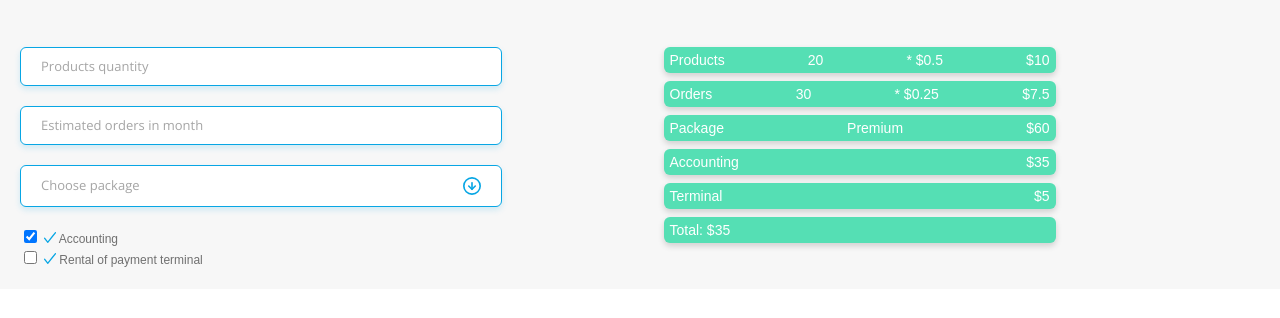
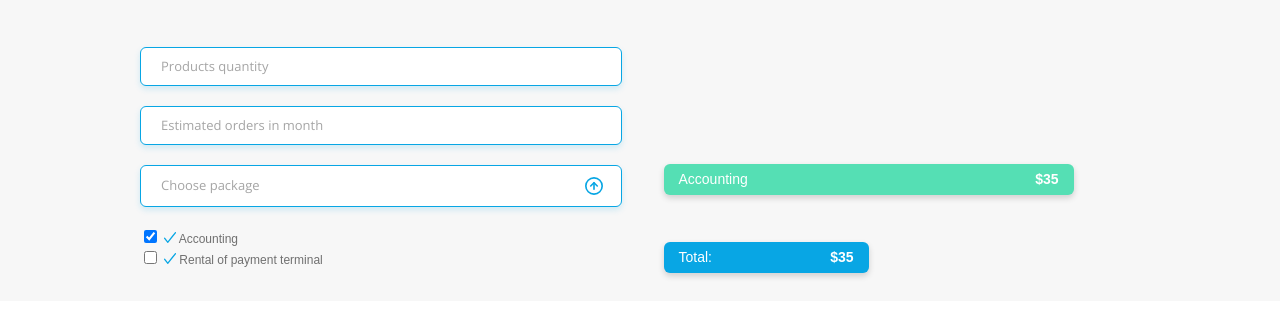
Before and after one commit to karolina-rachuta/bestshop_calc, a website: page index.html in a window 1280 px wide. Both pictures are taken after a click on the checkbox "Accounting". Shown: the part 128-446 px from the top of the page. Drawn offline with nearby package versions, Linux system fonts and the light colour scheme.

Commit message:
working on styles and arrow

```diff
--- a/index.html
+++ b/index.html
@@ -22,7 +22,6 @@
                 <h2 class="calculator_hdl">Calculate how much you'll pay</h2>
                 <div class="calculator_columns">
                     <div class="calculator_column">
-                        <form>
                         <div class="calculator_inputbox">
                             <input class="input_products" type="number" placeholder="Products quantity">
                         </div>
@@ -30,8 +29,7 @@
                             <input class="input_orders" type="number" placeholder="Estimated orders in month">
                         </div>
                         <div class="calculator_select">
-                                <div class="input_package left-colmun">Choose package <img
-                                        src="./src/assets/Arrow Down.svg" alt="Arrow"></div>
+                            <div class="input_package left-colmun">Choose package</div>
                             <ul class="select_options">
                                 <li class="select_option-basic left-colmun">Basic</li>
                                 <li class="select_option-professional left-colmun">Professional</li>
@@ -40,46 +38,47 @@
                         </div>
                         <div class="checkbox_box left-colmun">
                             <input class="checkbox" type="checkbox" id="accounting">
-                                <label for="accounting"><img src="./src/assets/Checkmark.svg" alt="Checkmark"> Accounting</label>
+                            <label for="accounting"><img src="./src/assets/Checkmark.svg" alt="Checkmark">
+                                Accounting</label>
                         </div>
                         <div class="checkbox_box left-colmun">
                             <input class="checkbox" type="checkbox" id="terminal">
-                                <label for="terminal"> <img src="./src/assets/Checkmark.svg" alt="Checkmark"> Rental of payment terminal</label>
+                            <label for="terminal"> <img src="./src/assets/Checkmark.svg" alt="Checkmark"> Rental of
+                                payment terminal</label>
                         </div>
-                        </form>
                     </div>
                     <div class="calculator_column">
-                        <div class="calculator_products-line right-column">
+                        <div class="calculator_products-line calculator-line right-column">
                             <span>Products</span>
-                            <span class="product-line_number">20</span>
-                            <span>* $0.5</span>
+                            <span class="product-line_number">20 * $0.5</span>
                             <span class="product-line_result">$10</span>
                         </div>
 
-                        <div class="calculator_orders-line right-column">
+                        <div class="calculator_orders-line calculator-line right-column">
                             <span>Orders</span>
-                            <span class="order-line_number">30 </span><span>* $0.25</span>
+                            <span class="order-line_number">30 * $0.25</span>
                             <span class="order-line_result">$7.5</span>
                         </div>
 
-                        <div class="calculator_package-line right-column">
+                        <div class="calculator_package-line calculator-line right-column">
                             <span>Package</span>
                             <span>Premium</span>
                             <span>$60</span>
                         </div>
 
-                        <div class="calculator_accounting-line right-column">
+                        <div class="calculator_accounting-line calculator-line right-column">
                             <span>Accounting</span>
                             <span>$35</span>
                         </div>
 
-                        <div class="calculator_terminal-line right-column">
+                        <div class="calculator_terminal-line calculator-line right-column">
                             <span>Terminal</span>
                             <span>$5</span>
                         </div>
 
-                        <div class="total_line right-column">
-                            <span>Total</span><span class="total-sum">20 * $0.5</span>
+                        <div class="total_line calculator-line right-column">
+                            <span>Total:</span>
+                            <span class="total-sum">20 * $0.5</span>
                         </div>
 
                     </div>
--- a/src/scripts/app.js
+++ b/src/scripts/app.js
@@ -3,7 +3,12 @@ const inputOrdersQuantityRef = document.querySelector('.input_orders');
 const productLineRef = document.querySelector('.calculator_products-line');
 const ordersLineRef = document.querySelector('.calculator_orders-line');
 const inputPackageRef = document.querySelector('.input_package');
+const paragraphInputPackageRef1 = document.querySelector('.input_package p');
+const paragraphInputPackageRef = inputPackageRef.firstElementChild;
 const selectOptionsRef = document.querySelector('.select_options');
+//const packageTextRef = document.querySelector('.package_text');
+//const arrowImgRef = inputPackageRef.querySelector('.img_arrow');
+//const arrowImgRef = document.querySelector(".img_arrow").setAttribute("style", "transform": "rotate(180deg)")
 
 const packageOptions = [{
         name: 'products',
@@ -25,7 +30,7 @@ const packageOptions = [{
     },
     {
         name: 'Basic',
-        total: 20,
+        total: 0,
         selected: false
     },
     {
@@ -66,7 +71,7 @@ function calculateTotal() {
         if ((packageOptions.filter((option) => option.selected))) {
             const total = packageOptions.filter((option) => option.selected).reduce((acc, curr) => acc + (curr.total instanceof Function ? curr.total() : curr.total), 0)
             document.querySelector('.total_line').style.visibility = 'visible';
-            document.querySelector('.total_line').textContent = `Total: $${total}`
+            document.querySelector('.total-sum').textContent = `$${total}`
         }
     }
 }
@@ -74,24 +79,27 @@ function calculateTotal() {
 
 function createInputResults(leftSelector, name, rightSelector) {
     let inputText;
+    let price;
     let result;
     leftSelector.addEventListener("change", () => {
         inputText = leftSelector.value;
         packageOptions.filter((option) => {
             if (option.name === name) {
                 option.quanity = inputText
+                price = option.price;
                 result = `$${option.total()}`
                 option.selected = true
                 return (
                     inputText,
-                    result
+                    result,
+                    price
                 )
             }
             return null
         })
 
         rightSelector.style.visibility = "visible";
-        rightSelector.querySelector('span:nth-of-type(2)').textContent = inputText;
+        rightSelector.querySelector('span:nth-of-type(2)').textContent = `${inputText} * ${price}`;
         rightSelector.querySelector('span:nth-of-type(3)').textContent = result;
 
         if (!leftSelector.value) {
@@ -107,13 +115,20 @@ function createInputResults(leftSelector, name, rightSelector) {
 }
 
 inputPackageRef.addEventListener("click", () => {
-    selectOptionsRef.style.display = selectOptionsRef.style.display === 'none' ? 'block' : 'none';
+    if (selectOptionsRef.style.display === 'none' || selectOptionsRef.style.display === '') {
+        selectOptionsRef.style.display = 'block';
+        arrowImgRef.classList.add('arrow_rotate');
+    } else {
+        selectOptionsRef.style.display = 'none';
+        arrowImgRef.classList.remove('arrow_rotate');
+    }
 })
 
 function resetBasicProfessionalPremium() {
     packageOptions.forEach(option => {
         if (option.name === 'Basic' || option.name === 'Professional' || option.name === 'Premium') {
             option.selected = false;
+            inputPackageRef.textContent = 'Choose package';
         }
     });
 }
@@ -128,10 +143,18 @@ function createPackagesResultFromList(optionLeftSelector, name) {
                 spans[1].textContent = option.name;
                 spans[2].textContent = `$${option.total}`;
                 option.selected = true;
-                inputPackageRef.textContent = option.name;
+                inputPackageRef.firstChild.textContent = option.name;
+                //packageTextRef.textContent = option.name;
+                //console.log(packageTextRef)
+                // const arrowImg = document.createElement('img');
+                // arrowImg.src = "../../src/assets/Arrow_Down.svg"
+                // // arrowImg.classList.remove('img_arrow');
+                // arrowImg.alt = "Arrow";
+                // inputPackageRef.appendChild(arrowImg);
             }
         });
         selectOptionsRef.style.display = 'none';
+        //arrowImgRef.classList.remove('arrow_rotate');
         calculateTotal()
     })
 
--- a/src/styles/app.css
+++ b/src/styles/app.css
@@ -40,11 +40,21 @@ body {
 .calculator .calculator_container .calculator_box .calculator_columns {
   display: flex;
   justify-content: center;
+  align-items: start;
   gap: 47px;
   width: 100%;
+  max-width: 1000px;
   height: 100%;
 }
 
+.calculator .calculator_container .calculator_box .calculator_column {
+  /* display: flex;
+  flex-direction: column;
+  justify-content: start;
+  align-items: start; */
+  /* width: 100%; */
+  /* height: 100%; */
+}
 .calculator_inputbox,
 .calculator_select {
   width: 100%;
@@ -79,14 +89,25 @@ body {
   justify-content: space-between;
   align-items: center;
   margin-bottom: 10px;
+  position: relative;
 }
 
-.calculator_select .input_package img {
-  display: flex;
-  justify-content: space-between;
-  align-items: center;
+.input_package::after {
+  content: "";
+  background-image: url("../assets/Arrow_Down.svg");
+  background-repeat: no-repeat;
+  width: 22px;
+  height: 22px;
+  display: block;
+  position: absolute;
+  right: 14px;
+  top: 11px;
+}
+/*
+.input_package::after {
+  content: attr(data-rotate);
   transform: rotate(180deg);
-}
+} */
 
 .calculator_inputbox input::-webkit-inner-spin-button {
   -webkit-appearance: none;
@@ -122,11 +143,11 @@ body {
 }
 
 .checkbox_box label {
-  font-family: 'Open-Sans',sans-serif;
+  font-family: "Open-Sans", sans-serif;
   font-weight: normal;
   font-size: 12px;
   text-align: left;
-  color:#707070;
+  color: #707070;
   line-height: 1.41;
 }
 
@@ -134,24 +155,43 @@ body {
   cursor: pointer;
 }
 .right-column {
-  visibility: visible;
+  visibility: hidden;
   /* margin-left: 47px; */
   max-width: 380px;
   max-height: 31px;
   border-radius: 6px;
   box-shadow: 0px 3px 6px #00000029;
-  background-color: #55DFB4;
-  padding: 6px;
+  background-color: #55dfb4;
+  padding: 6px 15px;
   margin-bottom: 8px;
-  font-family: 'Open-Sans',sans-serif;
+  font-family: "Open-Sans", sans-serif;
   font-size: 14px;
+  line-height: 1.36;
   color: white;
   display: flex;
   justify-content: space-between;
 }
 
+.right-column:last-child {
+  background: #08A6E4;
+  max-width: 175px;
+  width: 100%;
+}
+
+
+.calculator-line span:last-child {
+font-weight: bold;
+}
 
 .calculator_column {
-width: 100%;
-height: 100%;
+  width: 100%;
+  height: 100%;
 }
+
+/* .arrow_rotate {
+  transform: rotate(180deg);
+}
+
+.img_arrow {
+  display: block;
+} */
```
Also changed, not shown: src/assets/Arrow_Down.svg (renamed from src/assets/Arrow Down.svg). Lines whose indentation alone changed are shown as unchanged.
